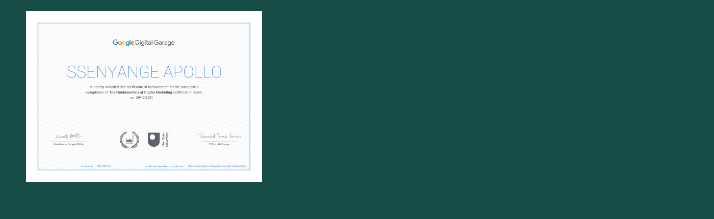
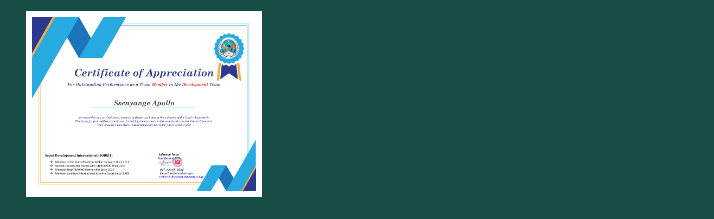
Before and after one commit to amapollo/1, a plain HTML site: page Gallery/recognitions.html in a window 1280 px wide. Shown: the part 276-495 px from the top of the page, 566-1280 px from the left. Drawn offline with Linux system fonts and the light colour scheme; some packages are replaced by stand-ins of ours.

Commit message:
Update recognitions.html

```diff
--- a/Gallery/recognitions.html
+++ b/Gallery/recognitions.html
@@ -103,8 +103,8 @@ height="0" width="0" style="display:none;visibility:hidden"></iframe></noscript>
 
                             <div class="col-md-4 col-ms-6">
                                 <div class="g-item">
-                                    <img src="images/Ssenyange-Apollo-Google.jpg" alt="Ssenyange Apollo Google Digital Marketing">
-                                    <a data-rel="lightbox" class="overlay" href="images/Ssenyange-Apollo-Google.jpg">
+                                    <img src="images/Ssenyange-Apollo-SODEIT.jpg" alt="Ssenyange Apollo SODEIT - UN Certificate">
+                                    <a data-rel="lightbox" class="overlay" href="images/Ssenyange-Apollo-SODEIT.jpg">
                                         <span>+</span>
                                     </a>
                                 </div> <!-- /.g-item -->
```
